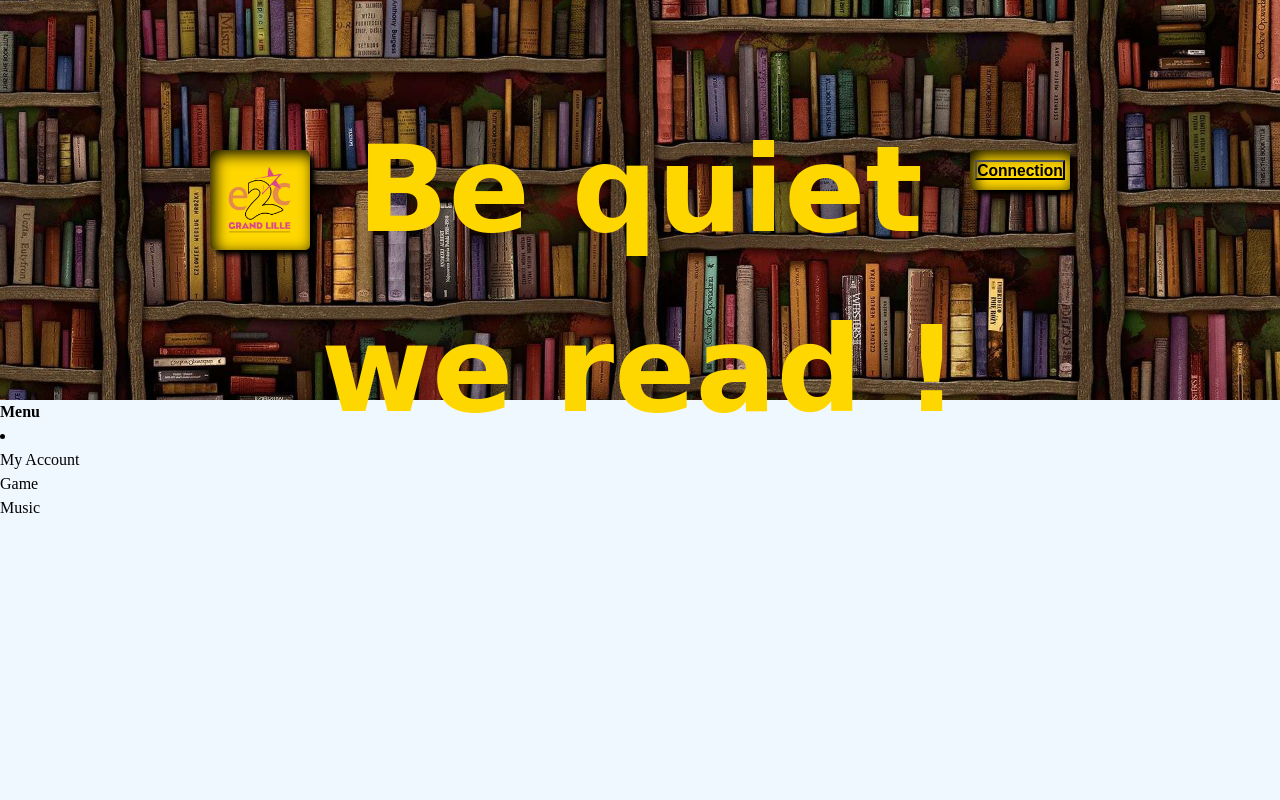
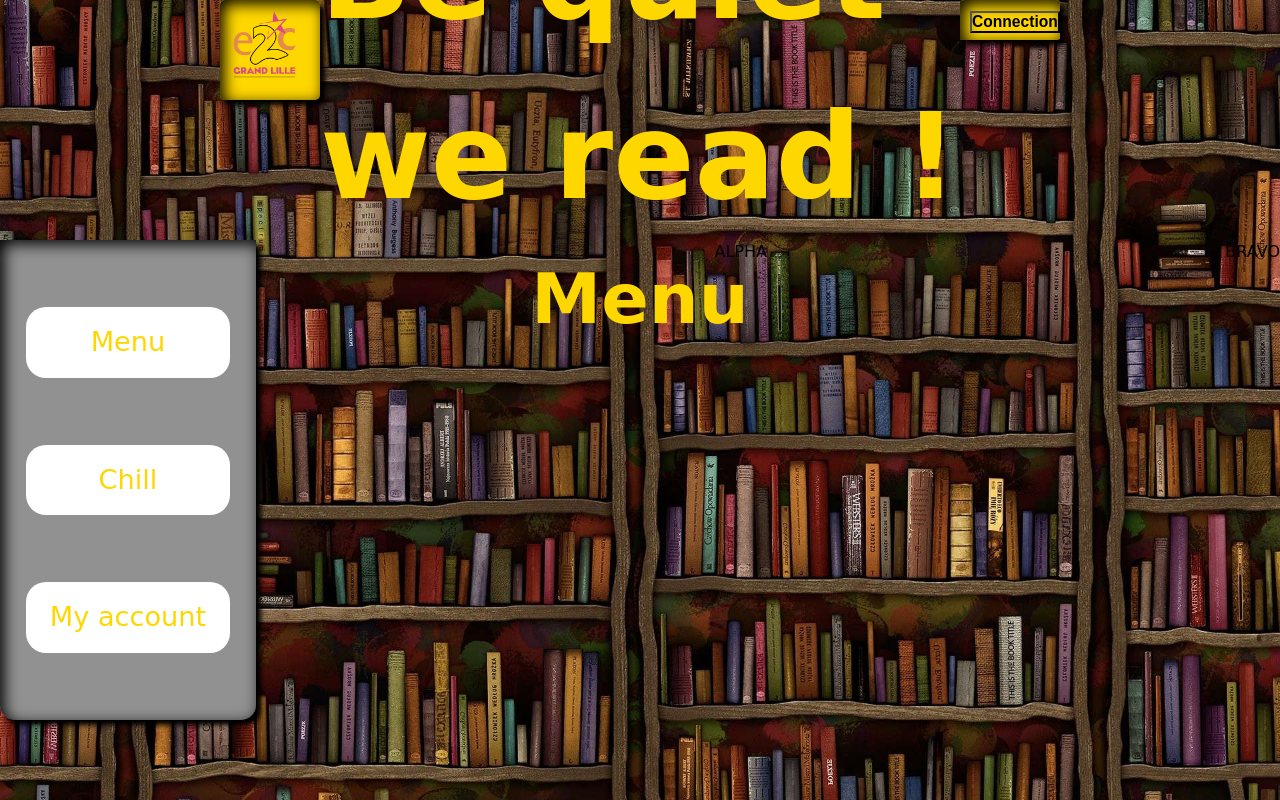
Before and after one commit to BucheronV/Silence, a plain HTML site: page MainMenu/front/index.html in a window 1280 px wide. Drawn offline with Linux system fonts and the light colour scheme.

Commit message:
Slience on lit en

```diff
--- a/MainMenu/front/index.html
+++ b/MainMenu/front/index.html
@@ -14,24 +14,27 @@
         </div>
         <div id="title">
             <h1>Be quiet we read !</h1>
+            <h3>Menu</h3>
         </div>
         <div id="log">
             <button id="btn"><h3>Connection</h3></button>
         </div>
-    </body>
+
     </header>
 
     <!--navbar-->
-    <nav id="nav">
-        <h4>Menu</h4>
-        <li>
-            <ul>My Account</ul>
-            <ul>Game</ul>
-            <ul>Music</ul>
-        </li>
-    </nav>
-    <!--présentation-->
-    <!--article-->
+    <div id="main">
+        <nav id="nav">
+            <a href="" target="_self" class="bouton">Menu</a>
+            <a href="../../otherpage/jeux.html" target="_self" class="bouton">Chill</a>
+            <a href="../../otherpage/compte.html" target="_self" class="bouton">My account</a>
+        </nav>
+    <!--présentation--> <!--article-->
+        <main id="center">ALPHA</main>
+    <!--partie laterale-->
+    <aside id="right">BRAVO</aside>
+    </div>
     <!--le bas de page-->
     <!---->
+</body>
 </html>
--- a/MainMenu/style/design.css
+++ b/MainMenu/style/design.css
@@ -6,17 +6,17 @@
 
 body {
     min-height: 100vh;
-    background-color: aliceblue;
     line-height: 1.5;
     margin: 0;
+    background: url("../assets/books.jpg") fixed;
+    background-position: center;
+    background-size: cover;
+    position: sticky;
+    font-family: Apple Chancery, cursive;
 }
 
 #maintitle{
-    height: 50vh;
-    background: url("../assets/books.jpg");
-    background-position: center;
-    background-size: cover;
-    position: sticky;
+    height: 30vh;
     width: 100vw;
     display: flex;
     flex-direction: row;
@@ -24,7 +24,7 @@ body {
 }
 
 #logo {
-    display: flex;
+    display: block;
     justify-content: center;
     align-items: center;
     height: 100px;
@@ -32,31 +32,74 @@ body {
     background-color: #FFD700;
     border-radius: 5%;
     box-shadow: 5px 5px 5px 0px #000000, inset 4px 4px 15px 0px #000000, 5px 5px 15px 5px rgba(0,0,0,0);
-    margin: 150px 10px;
     padding: 10px 10px;
 }
 
 #title {
-    text-align: center;
+    display: flex;
+    flex-direction: column;
+    justify-content: center;
+    align-items: center;
     color: #FFD700;
-    padding-top: 100px;
     font-size: 60px;
     font-family: Apple Chancery, cursive;
     width: 50vw;
 }
 
 #log {
-    display: flex;
+    display: block;
     justify-content: center;
+    align-items: center;
     height: 40px;
     width: 100px;
     background-color: #FFD700;
     border-radius: 5%;
     box-shadow: 5px 5px 5px 0px #000000, inset 4px 4px 15px 0px #000000, 5px 5px 15px 5px rgba(0,0,0,0);
-    margin: 150px 10px;
     padding: 10px 10px;
 }
 
 #btn {
     background: transparent;
 }
+
+/* css de la partie centrale */
+/* menu*/
+#main{
+    display: flex;
+    flex-direction: row;
+    justify-content: space-between;
+    align-items: start;
+}
+
+nav {
+    width: 20vw;
+    height: 60vh;
+    background-color: #919191;
+    border-radius: 0 0 15px 15px;
+    box-shadow: 5px 5px 5px 0px #000000, inset 4px 4px 15px 0px #000000, 5px 5px 15px 5px rgba(0,0,0,0);
+    display: flex;
+    flex-direction: column;
+    justify-content: space-evenly;
+    align-items: center;
+}
+
+.bouton{
+    text-decoration: none;
+    color: #FFD700;
+    display: block;
+    padding: 15px;
+    background-color: #ffffff;
+    border-radius: 20px;
+    width: 80%;
+    text-align: center;
+    font-weight: 400;
+    font-size: 1.7rem;
+    box-shadow: none;
+    transition: box-shadow 300ms;
+}
+
+.bouton:hover{
+    box-shadow: 5px 5px 5px 0px #000000, inset 4px 4px 15px 0px #000000, 5px 5px 15px 5px rgba(0,0,0,0);
+}
+/*choix du site*/
+/*choix de livre*/
```
Also changed, not shown: otherpage/compte.html (added), otherpage/jeux.html (added).
